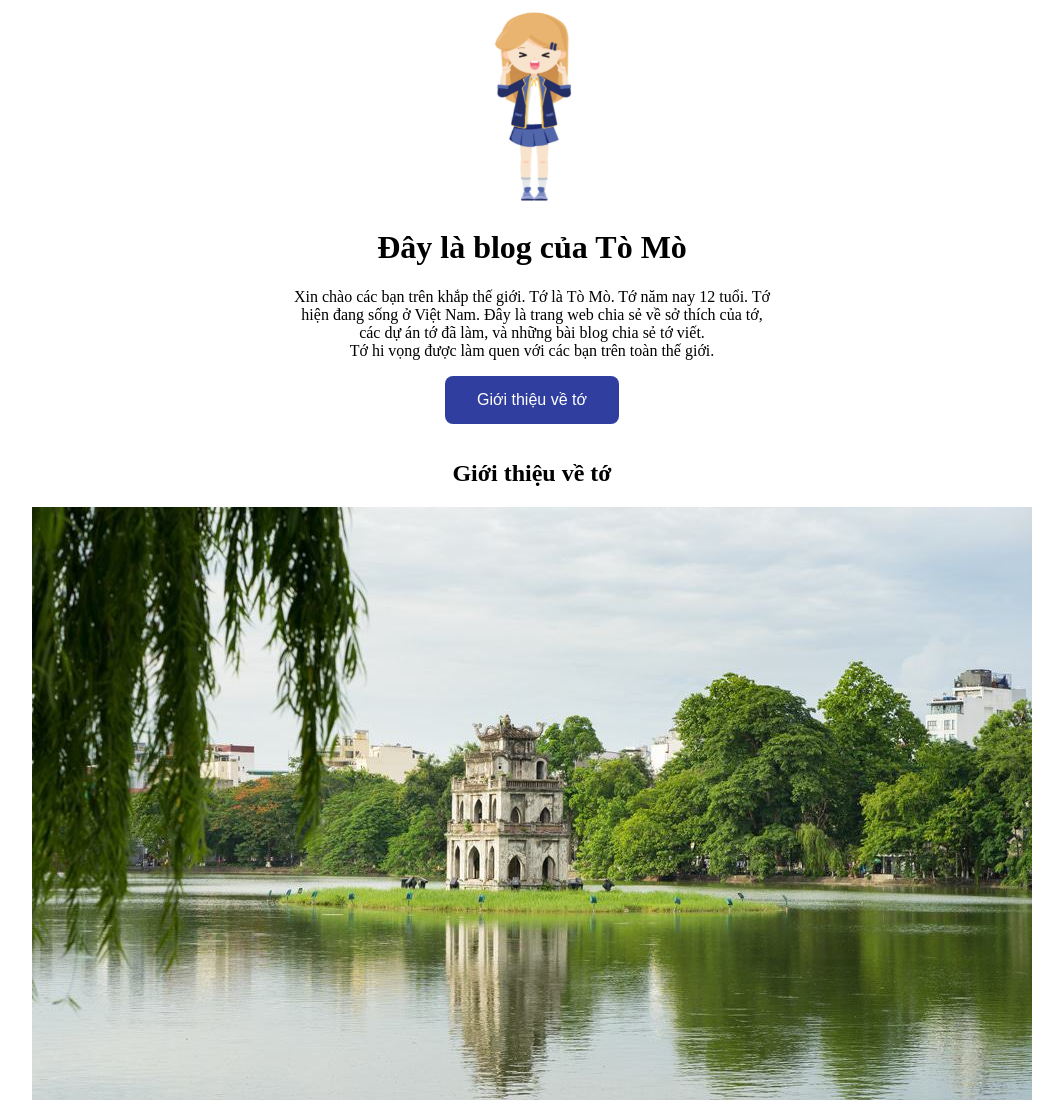
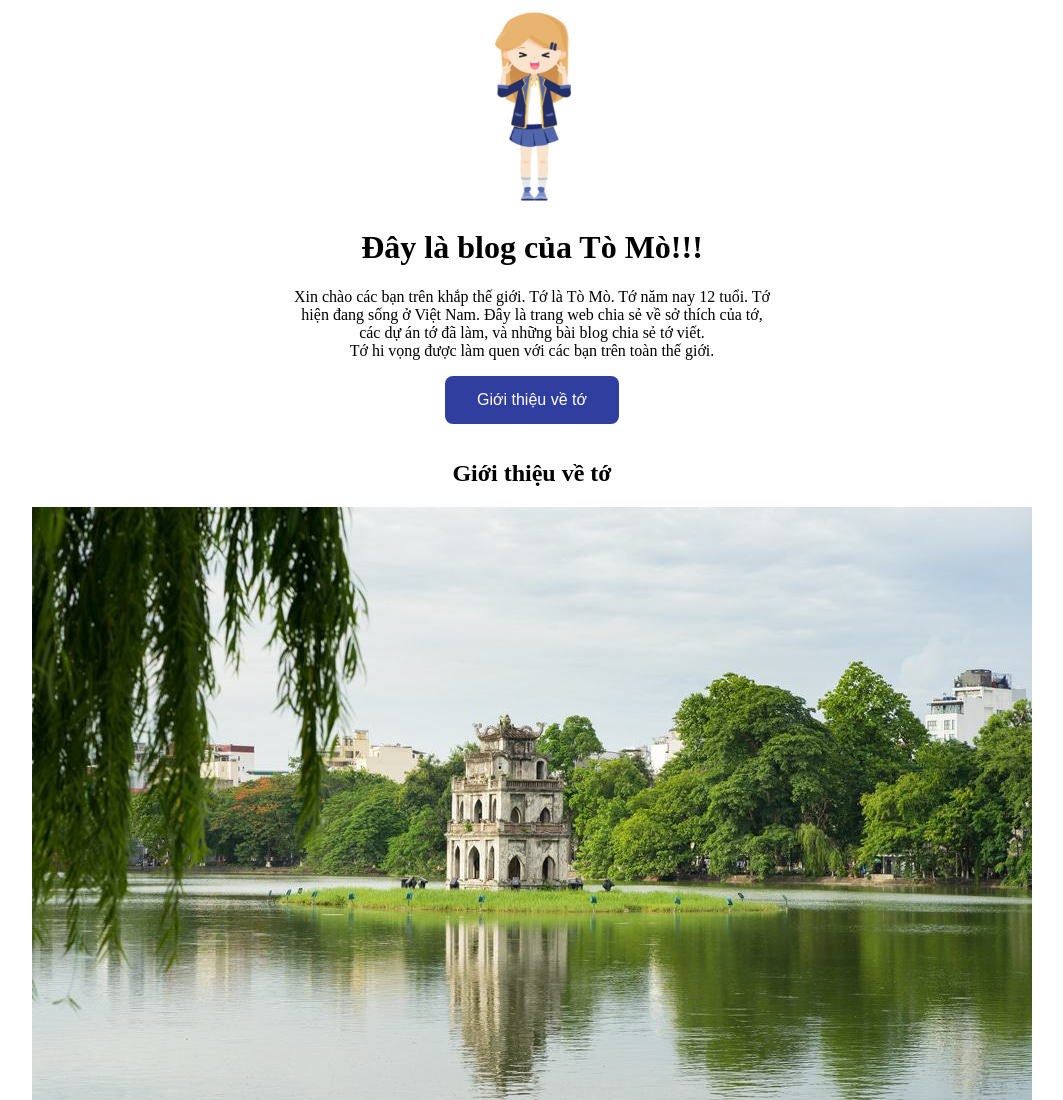
Before and after one commit to copperman102/copperman102.github.io, a website: page index.html in a window 1280 px wide. Shown: the top 1100 px of the page, without its empty margins (108-1171 px from the left). Drawn offline with Linux system fonts and the light colour scheme.

Commit message:
them 3 dau cham than

```diff
--- a/index.html
+++ b/index.html
@@ -70,7 +70,7 @@
   <body>
     <img src="images/profile/tomo.png" class="profile-pic" />
     <div class="introduction">
-      <h1>Đây là blog của Tò Mò</h1>
+      <h1>Đây là blog của Tò Mò!!!</h1>
       <p>
           Xin chào các bạn trên khắp thế giới. Tớ là Tò Mò. Tớ năm nay 12 tuổi. Tớ<br/>
           hiện đang sống ở Việt Nam. Đây là trang web chia sẻ về sở thích của tớ,<br/>
```
